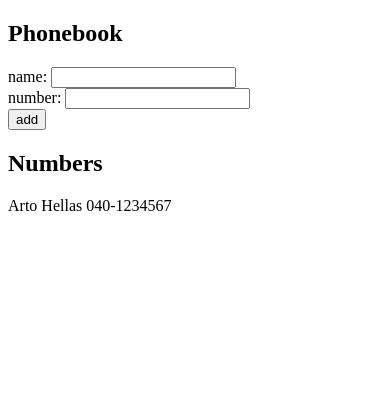
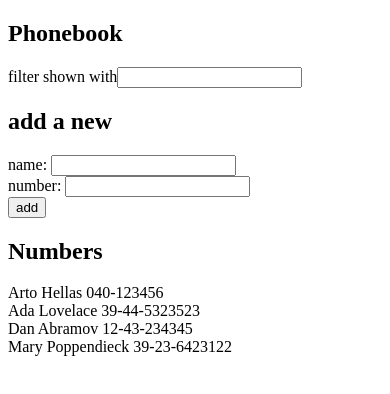
Before and after one commit to anirudhkannan9/fso_redo, a React (Create React App) app in the folder submissions/part2/phonebook/: page / in a window 390 px wide. Shown: the top 394 px of the page. Built offline with nearby package versions, Linux system fonts and the light colour scheme.

Commit message:
Ex 2.9 phonebook step 4

```diff
--- a/submissions/part2/phonebook/src/App.js
+++ b/submissions/part2/phonebook/src/App.js
@@ -1,9 +1,28 @@
 import React, { useState } from 'react'
 
 const App = () => {
-  const [ persons, setPersons ] = useState([{ name: 'Arto Hellas', number: '040-1234567' }])
+  const [persons, setPersons] = useState([
+    { name: 'Arto Hellas', number: '040-123456' },
+    { name: 'Ada Lovelace', number: '39-44-5323523' },
+    { name: 'Dan Abramov', number: '12-43-234345' },
+    { name: 'Mary Poppendieck', number: '39-23-6423122' }
+  ])
+
   const [ newName, setNewName ] = useState('')
   const [ newNumber, setNewNumber ] = useState('')
+  const [ searchString, setSearchString ] = useState('')
+  const [ showAll, setShowAll ] = useState(true)
+
+
+
+  const handleSearchStringChange = (event) => {
+    setSearchString(event.target.value)
+    setShowAll(false)
+  }
+
+  const handleNameChange = (event) => setNewName(event.target.value)
+
+  const handleNumberChange = (event) => setNewNumber(event.target.value)
 
   const addPerson = (event) => {
     event.preventDefault()
@@ -21,13 +40,20 @@ const App = () => {
     }
   }
 
-  const handleNameChange = (event) => setNewName(event.target.value)
-
-  const handleNumberChange = (event) => setNewNumber(event.target.value)
+  const peopleToShow = showAll
+  ? persons
+  : persons.filter(person => person.name.toLowerCase().includes(searchString.toLowerCase()))
 
   return (
     <div>
       <h2>Phonebook</h2>
+      <div>
+        filter shown with<input
+                            value={searchString}
+                            onChange={handleSearchStringChange}
+                            />
+      </div>
+      <h2>add a new</h2>
       <form onSubmit={addPerson}>
         <div>
           name: <input
@@ -46,7 +72,7 @@ const App = () => {
         </div>
       </form>
       <h2>Numbers</h2>
-      {persons.map(person => <div key={person.name}>{person.name} {person.number}</div>)}
+      {peopleToShow.map(person => <div key={person.name}>{person.name} {person.number}</div>)}
     </div>
   )
 }
```
